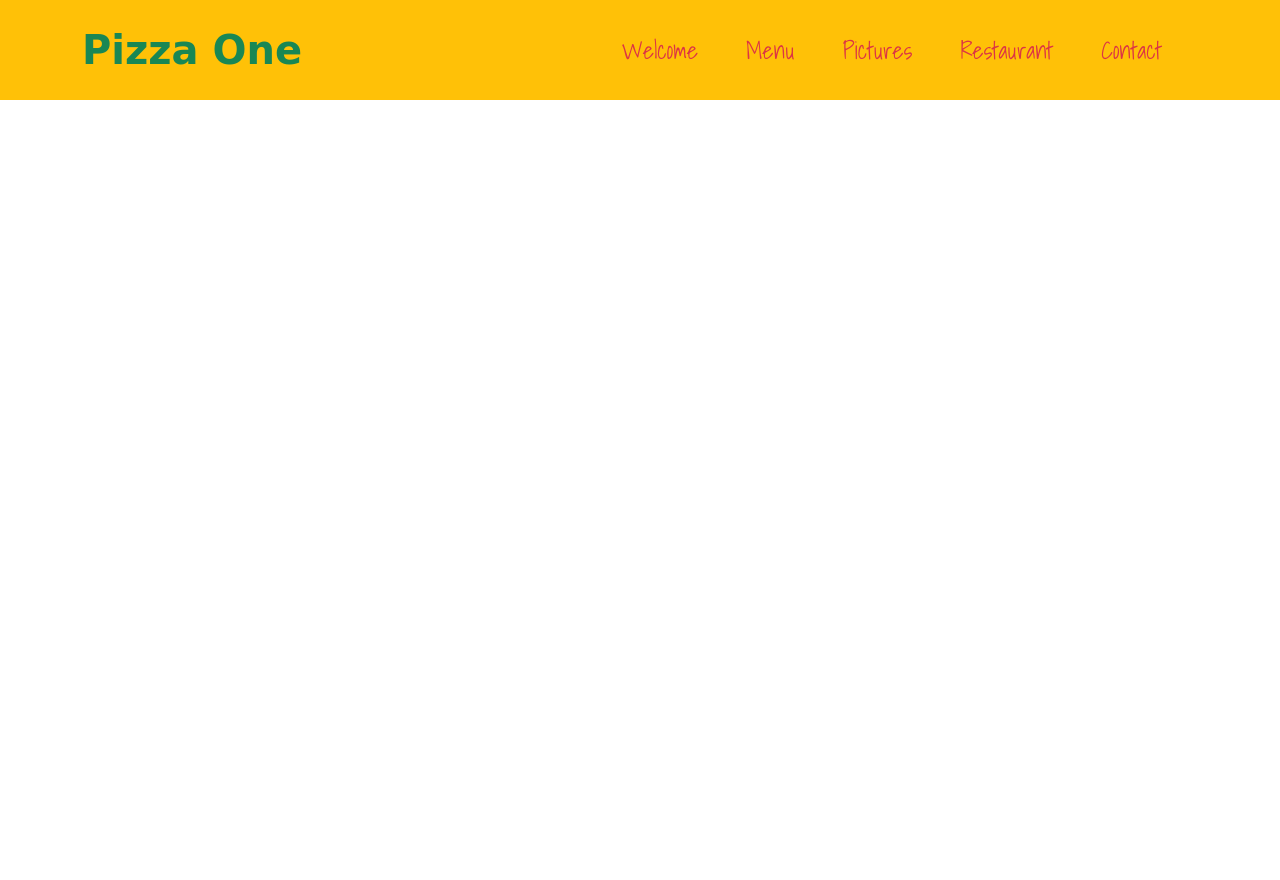
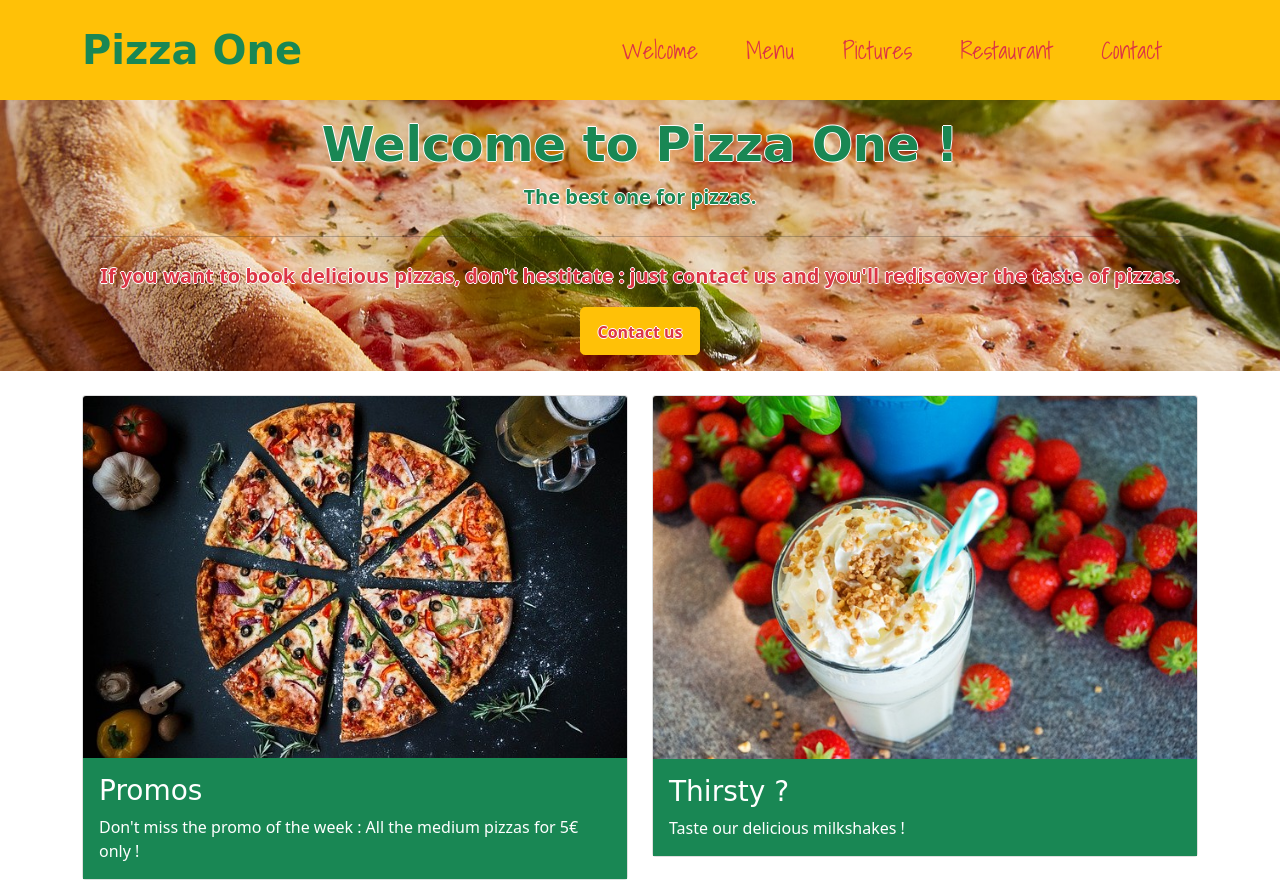
Before and after one commit to YL2120/restaurant-css-framework, a plain HTML site: page index.html in a window 1280 px wide. Before the commit the page ends 800 px from the top, so only its background shows below. Drawn offline with nearby package versions, Linux system fonts and the light colour scheme; a web font is replaced by a local one.

Commit message:
first page nearly finished

```diff
--- a/index.html
+++ b/index.html
@@ -10,14 +10,17 @@
       integrity="sha384-KyZXEAg3QhqLMpG8r+8fhAXLRk2vvoC2f3B09zVXn8CA5QIVfZOJ3BCsw2P0p/We"
       crossorigin="anonymous"
     />
-    <link rel="stylesheet" href="style.css" />
+    <link rel="stylesheet" href="styles/style.css" />
     <link rel="preconnect" href="https://fonts.googleapis.com" />
     <link rel="preconnect" href="https://fonts.gstatic.com" crossorigin />
     <link
       href="https://fonts.googleapis.com/css2?family=Style+Script&display=swap"
       rel="stylesheet"
     />
-    <link href="https://fonts.googleapis.com/css2?family=Shadows+Into+Light&display=swap" rel="stylesheet">
+    <link
+      href="https://fonts.googleapis.com/css2?family=Shadows+Into+Light&display=swap"
+      rel="stylesheet"
+    />
     <title>Pizza One</title>
   </head>
 
@@ -37,14 +40,19 @@
             <span class="navbar-toggler-icon"></span>
           </button>
 
-
-
-
           <div id="navbarText" class="collapse navbar-collapse">
-            <div class="container d-flex justify-content-md-end justify-content-center">
+            <div
+              class="
+                container
+                d-flex
+                justify-content-md-end justify-content-center
+              "
+            >
               <ul class="navbar-nav">
-              <li class="nav-item  p-md-3">
-                <a href="index.html" class="nav-link active text-danger">Welcome</a>
+                <li class="nav-item p-md-3">
+                  <a href="index.html" class="nav-link active text-danger"
+                    >Welcome</a
+                  >
                 </li>
                 <li class="nav-item p-md-3">
                   <a href="index.html" class="nav-link text-danger">Menu</a>
@@ -53,7 +61,9 @@
                   <a href="index.html" class="nav-link text-danger">Pictures</a>
                 </li>
                 <li class="nav-item p-md-3">
-                <a href="index.html" class="nav-link text-danger">Restaurant</a>
+                  <a href="index.html" class="nav-link text-danger"
+                    >Restaurant</a
+                  >
                 </li>
                 <li class="nav-item p-md-3">
                   <a href="index.html" class="nav-link text-danger">Contact</a>
@@ -64,6 +74,66 @@
         </div>
       </nav>
     </header>
+
+    <main>
+      <div
+        class="jumbotron jumbotron-fluid"
+        style="background: center/cover url('images/pizza-3000274_1280.jpg')"
+      >
+        <div class="container p-3 text-center">
+          <h1 class="display-5 text-success fw-bold">Welcome to Pizza One !</h1>
+          <p class="lead text-success fw-bold">The best one for pizzas.</p>
+          <hr class="my-4 fw-bold" />
+          <p class="lead text-danger fw-bold">
+            If you want to book delicious pizzas, don't hestitate : just contact
+            us and you'll rediscover the taste of pizzas.
+          </p>
+          <button class="btn btn-warning btn-lg text-center">
+            <a class="text-danger fw-bold" href="contact.html">Contact us</a>
+          </button>
+        </div>
+      </div>
+
+      <div class="container mt-4">
+        <div class="row">
+        <div class="col-md-6">
+          <div class="card">
+            <img
+              src="images/pizza-3007395_640.jpg"
+              alt="pizza"
+              class="card-img-top"
+            />
+
+            <div class="card-body text-white bg-success">
+              <h3 class="card-title">Promos</h3>
+              <p class="card-text">
+                Don't miss the promo of the week : All the medium pizzas for 5€
+                only !
+              </p>
+            </div>
+          </div>
+        </div>
+
+
+        <div class="col-md-6">
+          <div class="card">
+            <img
+              src="images/milkshake-5199612_640.jpg"
+              alt="pizza"
+              class="card-img-top"
+            />
+
+            <div class="card-body text-white bg-success">
+              <h3 class="card-title">Thirsty ?</h3>
+              <p class="card-text">
+                Taste our delicious milkshakes !
+              </p>
+            </div>
+          </div>
+        </div>
+      </div>
+      </div>
+    </main>
 
     <script
       src="https://cdn.jsdelivr.net/npm/@popperjs/core@2.9.3/dist/umd/popper.min.js"
--- /dev/null
+++ b/styles/_card.scss
@@ -0,0 +1,5 @@
+@import "./variables";
+
+.card-title{
+    font-family: $fontfamilytitle;
+}
--- /dev/null
+++ b/styles/_jumbotron.scss
@@ -0,0 +1,22 @@
+@import "./variables";
+@import "./mix";
+
+.jumbotron{
+
+
+    h1{
+        font-family: $fontfamilytitle ;
+        @include border;
+    }
+
+    p{
+        @include border;
+    }
+
+    button{
+        a{
+            @include reset-link();
+            @include border;
+        }
+    }
+}
--- /dev/null
+++ b/styles/_mix.scss
@@ -0,0 +1,9 @@
+@mixin reset-link{
+    text-decoration: none;
+}
+
+
+
+@mixin border{
+    text-shadow: -1px 0 white, 0 1px white, 1px 0 white, 0 -1px white;
+}
--- a/styles/_navbar.scss
+++ b/styles/_navbar.scss
@@ -1,16 +1,17 @@
 @import "./variables";
+@import "./mix";
 
 .navbar-brand {
     a{
-     font-family: 'Style Script', cursive;
+     font-family: $fontfamilytitle;
      font-size: 2.5rem;
-     text-decoration: none;
+     @include reset-link;
     }
  }
 
  .nav-item {
      a{
-         font-family: 'Shadows Into Light', cursive;
+         font-family: $fontfamilypara;
           font-size:$fontSizeSmall;
           &:hover{
               color:rgb(0, 0, 0);
--- a/styles/_variables.scss
+++ b/styles/_variables.scss
@@ -1 +1,7 @@
 $fontSizeSmall: 1.5rem;
+$fontfamilytitle:'Style Script', cursive;;
+$fontfamilypara: 'Shadows Into Light', cursive;
+
+
+
+$red:#DD1C1A;
--- a/styles/style.scss
+++ b/styles/style.scss
@@ -5,6 +5,8 @@
 
 
 @import "./navbar";
+@import "./jumbotron";
+@import "./card";
 
 
 *{
```
Also changed, not shown: images/milkshake-5199612_640.jpg (added), images/pizza-3000274_1280.jpg (added), images/pizza-3007395_640.jpg (added), images/pizza-bg.jpg (added), styles/style.css, 1 other file. Lines whose indentation alone changed are shown as unchanged.
